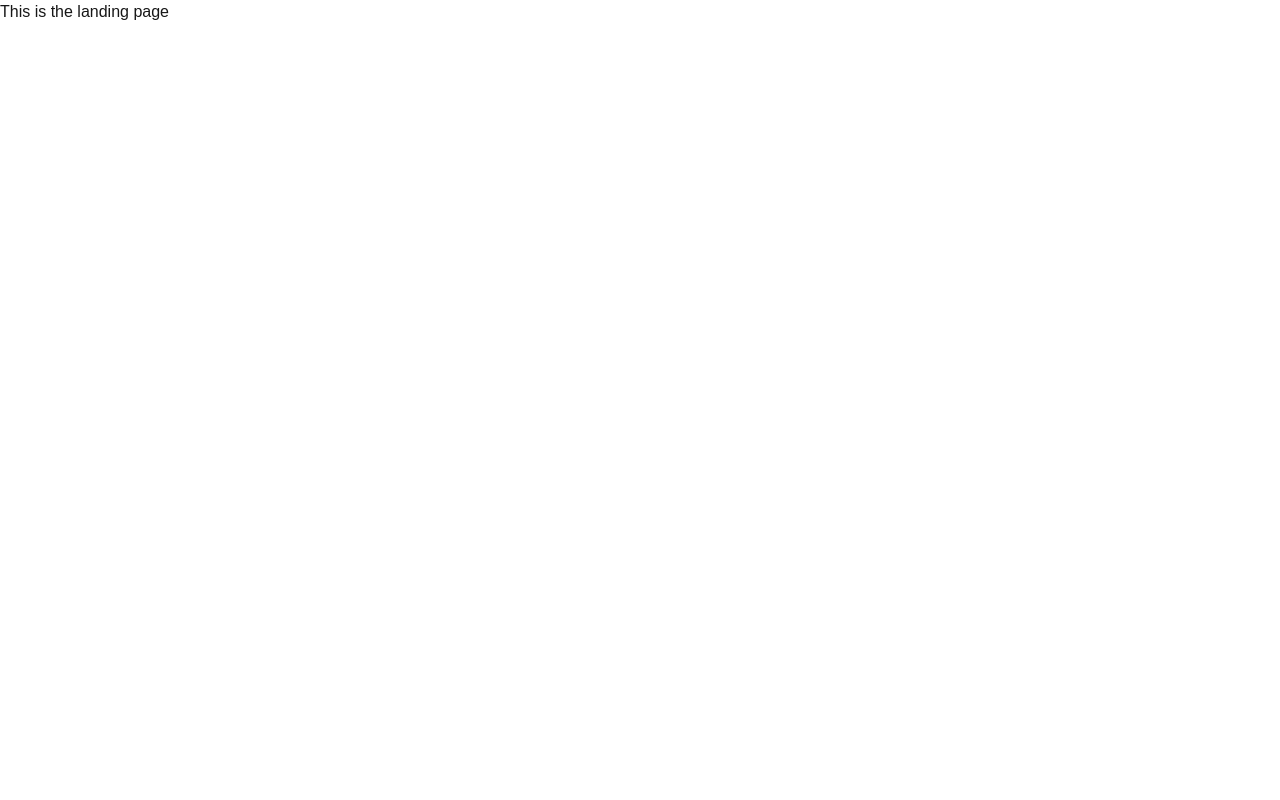
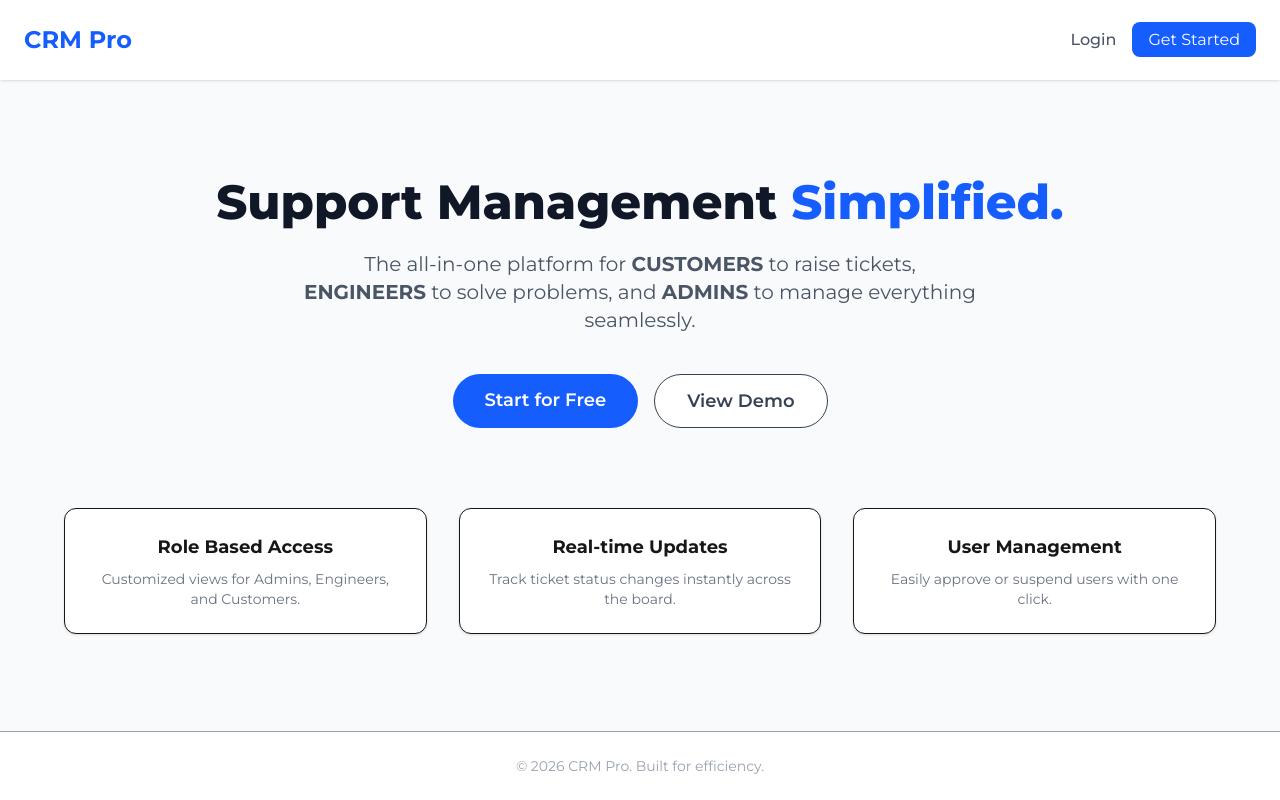
Before and after one commit to manas1304/Frontend-Projects, a Next.js app in the folder CRM App/crm/: page / in a window 1280 px wide. Built offline with nearby package versions, Linux system fonts and the light colour scheme.

Commit message:
Built the Landing Page and Implemented the Delete user function in both frontend and backend

```diff
--- a/CRM App/crm/src/app/(dashboard)/admin/page.js
+++ b/CRM App/crm/src/app/(dashboard)/admin/page.js
@@ -1,5 +1,6 @@
 "use client";
 import { useState, useEffect } from "react";
+import apiRequest from '@/lib/api'
 
 export default function AdminDashboard() {
   const [stats, setStats] = useState({
@@ -8,6 +9,27 @@ export default function AdminDashboard() {
     closed: 0,
     blocked: 0,
   });
+
+  useEffect(() =>{
+    async function fetchStats(){
+      try{
+        const allTickets = await apiRequest('/tickets', {method: 'GET'});
+
+        // Calculate count based on ticket status
+        setStats({
+          total: allTickets.length,
+          open: allTickets.filter(t => t.status === 'OPEN').length,
+          closed: allTickets.filter(t => t.status === 'CLOSED').length,
+          blocked: allTickets.filter(t => t.status === 'BLOCKED').length
+        })
+
+      }catch(err){
+        console.log("Failed to Fetch Stats");
+        alert("Failed to Fetch Stats");
+      }
+    }
+    fetchStats();
+  })
 
   return (
     <div>
@@ -18,19 +40,19 @@ export default function AdminDashboard() {
 
         <div className="p-6 bg-blue-50 border border-blue-200 rounded-lg text-center">
           <p className="text-blue-600 font-bold text-xl">Total Tickets</p>
-          <p className="text-3xl font-black">0</p>
+          <p className="text-3xl font-black">{stats.total}</p>
         </div>
         <div className="p-6 bg-yellow-50 border border-yellow-200 rounded-lg text-center">
           <p className="text-yellow-600 font-bold text-xl">Open</p>
-          <p className="text-3xl font-black">0</p>
+          <p className="text-3xl font-black">{stats.open}</p>
         </div>
         <div className="p-6 bg-green-50 border border-green-200 rounded-lg text-center">
           <p className="text-green-600 font-bold text-xl">Closed</p>
-          <p className="text-3xl font-black">0</p>
+          <p className="text-3xl font-black">{stats.closed}</p>
         </div>
         <div className="p-6 bg-purple-50 border border-purple-200 rounded-lg text-center">
           <p className="text-purple-600 font-bold text-xl">Blocked</p>
-          <p className="text-3xl font-black">0</p>
+          <p className="text-3xl font-black">{stats.blocked}</p>
         </div>
 
       </div>
--- a/CRM App/crm/src/app/(dashboard)/admin/users/page.js
+++ b/CRM App/crm/src/app/(dashboard)/admin/users/page.js
@@ -20,6 +20,22 @@ export default function ManageUsers() {
     }
     fetchUsers();
   }, []); // Empty dependency array means runs once on mounting phase
+
+  /**Function to delete the user*/
+  async function deleteUser(userId){
+    if(!window.confirm("Are you sure you want to delete the user? This action can't be undone.")) return;
+
+    try{
+      await apiRequest(`/users/${userId}`, {method: 'DELETE'});
+
+      // Update the local state to remove the user from the UI completely.
+      setUsers(users.filter(u => u.userId !== userId));
+      alert("User Successfully deleted")
+    }catch(err){
+      console.log("Failed to delete the user" + err.message);
+    }
+  }
+
 
   async function handleStatusChange(userId, newStatus){
     try{
@@ -87,6 +103,14 @@ export default function ManageUsers() {
                     <option>REJECTED</option>
                 </select>
               </td>
+              <td>
+                <button
+                  onClick={() => deleteUser(user.userId)}
+                  className="bg-red-100 text-red-600 px-3 py-1 rounded hover:bg-red-200 transition ml-2"
+                >
+                  Delete
+                </button>
+              </td>
             </tr>
           )}
         </tbody>
--- a/CRM App/crm/src/app/layout.js
+++ b/CRM App/crm/src/app/layout.js
@@ -1,26 +1,30 @@
-import { Geist, Geist_Mono } from "next/font/google";
+import {Inter} from 'next/font/google'
 import "./globals.css";
+import { Montserrat } from "next/font/google";
+import { Roboto } from "next/font/google";
 
-const geistSans = Geist({
-  variable: "--font-geist-sans",
+
+const montserrat = Montserrat({ subsets: ["latin"] });
+
+const inter = Inter({
   subsets: ["latin"],
+  weight: ['400', '500', '600', '700']
 });
 
-const geistMono = Geist_Mono({
-  variable: "--font-geist-mono",
-  subsets: ["latin"],
-});
+const roboto = Roboto({ weight: ["400", "700"], subsets: ["latin"] });
+
+
 
 export const metadata = {
-  title: "Create Next App",
-  description: "Generated by create next app",
+  title: "CRM Pro | Support Management",
+  description: "Advanced Ticketing and User Management System",
 };
 
 export default function RootLayout({ children }) {
   return (
     <html lang="en">
       <body
-        className={`${geistSans.variable} ${geistMono.variable} antialiased`}
+        className={`${montserrat.className} antialiased bg-gray-50 text-gray-900`}
       >
         {children}
       </body>
--- a/CRM App/crm/src/app/page.js
+++ b/CRM App/crm/src/app/page.js
@@ -1,7 +1,53 @@
-import Image from "next/image";
+import Link from 'next/link';
 
-export default function Home() {
+export default function LandingPage() {
  return (
-  <h1>This is the landing page</h1>
+    <div className="min-h-screen bg-gray-50 flex flex-col">
+        {/**Simple Headers */}
+        <nav className="p-6 flex justify-between items-center bg-white shadow-sm">
+            <h1 className="text-2xl font-bold text-blue-600">CRM Pro</h1>
+            <div className="space-x-4">
+                <Link href='/login' className="text-gray-600 hover:text-blue-600 font-medium">Login</Link>
+                <Link href='/signup' className="bg-blue-600 text-white px-4 py-2 rounded-lg hover:bg-blue-700">Get Started</Link>
+            </div>
+        </nav>
+
+        {/**Hero Section */}
+        <main className="flex-grow flex flex-col items-center justify-center text-center px-4 py-20">
+            <h2 className="text-5xl font-extrabold text-gray-900 mb-6">
+                Support Management <span className="text-blue-600">Simplified.</span>
+            </h2>
+            <p className="text-xl text-gray-600 max-w-2xl mb-10">
+                The all-in-one platform for <b>CUSTOMERS</b> to raise tickets, <b>ENGINEERS</b> to solve problems,
+                and <b>ADMINS</b> to manage everything seamlessly.
+            </p>
+            <div className="flex gap-4">
+                <Link href="/signup" className="bg-blue-600 text-white px-8 py-3 rounded-full text-lg font-semibold hover:shadow-lg transition">
+                    Start for Free
+                </Link>
+                <Link href="/login" className="bg-white border text-gray-700 px-8 py-3 rounded-full text-lg font-semibold hover:bg-gray-50 transition">
+                    View Demo
+                </Link>
+            </div>
+            {/**Features Preview */}
+            <div className="mt-20 grid grid-cols-1 md:grid-cols-3 gap-8 max-w-6xl">
+                <div className="bg-white p-6 rounded-xl shadow-sm border">
+                    <h3 className="font-bold text-lg mb-2">Role Based Access</h3>
+                    <p className="text-sm text-gray-500 text-center">Customized views for Admins, Engineers, and Customers.</p>
+                </div>
+                <div className="bg-white p-6 rounded-xl shadow-sm border">
+                    <h3 className="font-bold text-lg mb-2">Real-time Updates</h3>
+                    <p className="text-sm text-gray-500 text-center">Track ticket status changes instantly across the board.</p>
+                </div>
+                <div className="bg-white p-6 rounded-xl shadow-sm border">
+                    <h3 className="font-bold text-lg mb-2">User Management</h3>
+                    <p className="text-sm text-gray-500 text-center">Easily approve or suspend users with one click.</p>
+                </div>
+            </div>
+        </main>
+        <footer className="p-6 text-center text-gray-400 text-sm border-t bg-white">
+            © 2026 CRM Pro. Built for efficiency.
+        </footer>
+    </div>
  )
 }
```
